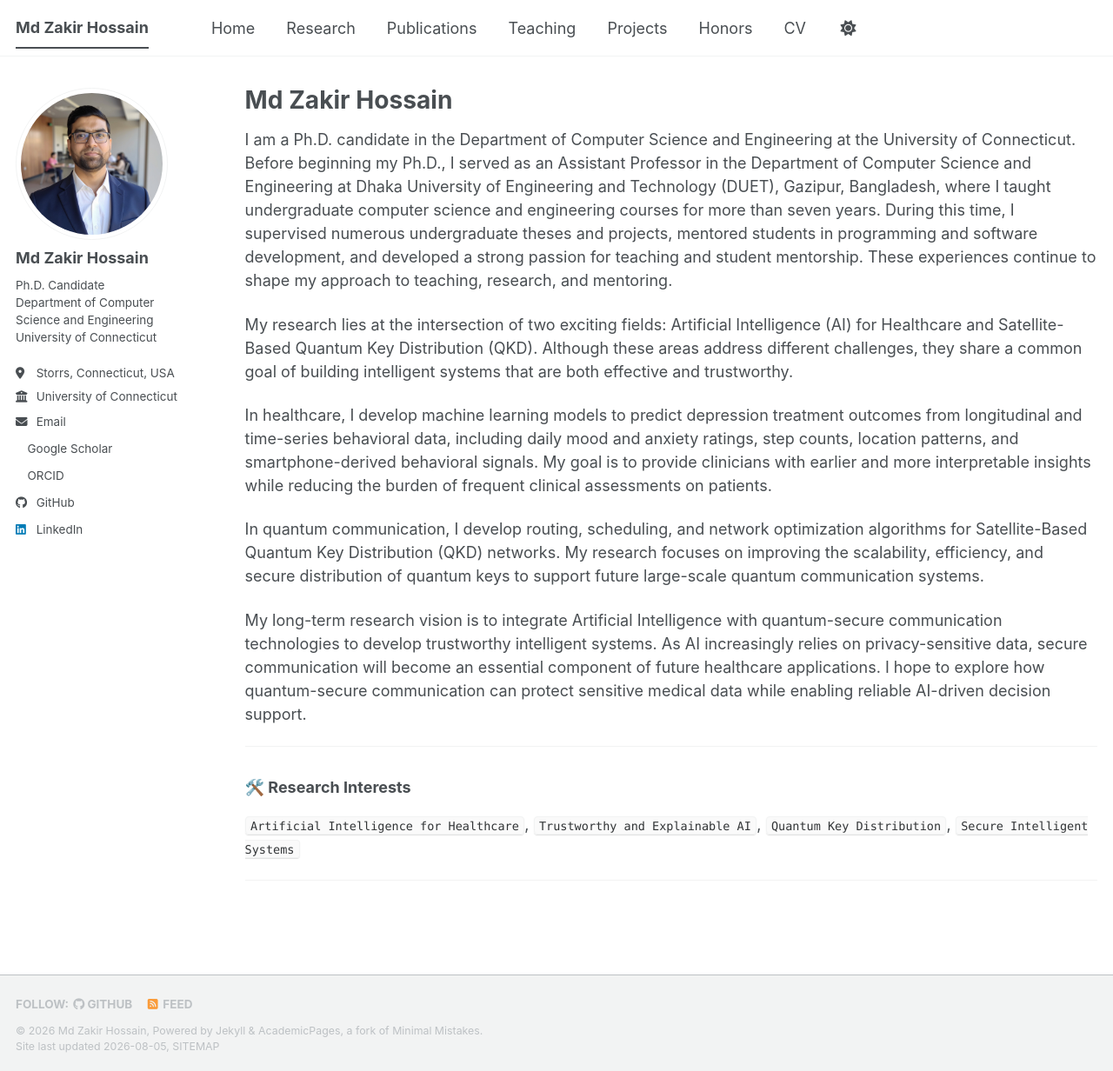
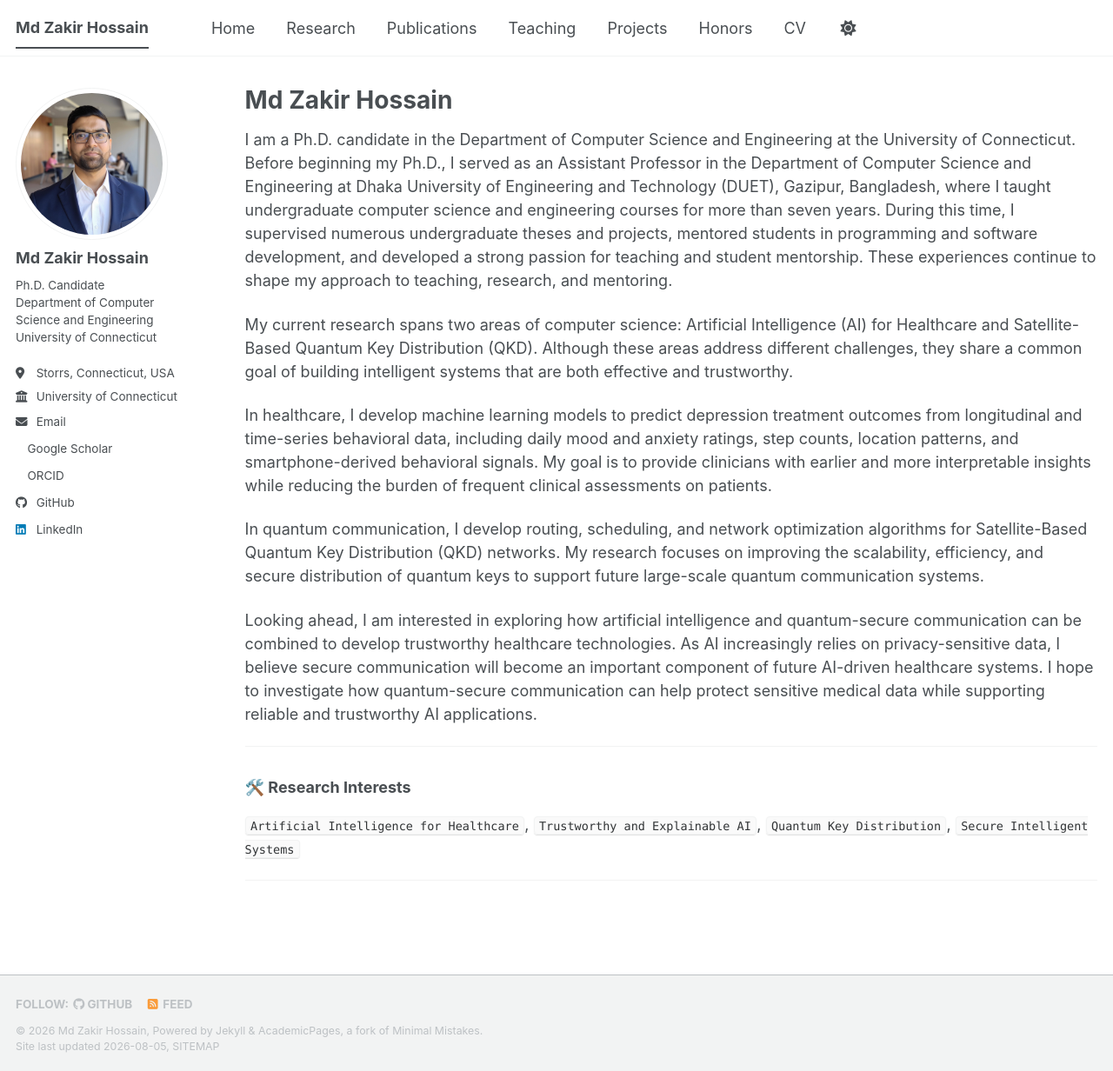
Before and after one commit to zakir-uconn/zakir-uconn.github.io, a Jekyll site: the page built from index.md, in a window 1280 px wide and 1232 px high. Shown: the whole window at 87% size. Built offline with Jekyll 4.4.1, drawn with Linux system fonts in a browser that asks for light colours; a style sheet for code colours, icons or effects is not loaded.

Commit message:
Revise research description and future vision
Rephrase sections for clarity and update research vision.

```diff
--- a/index.md
+++ b/index.md
@@ -6,13 +6,13 @@ author_profile: true
 ---
 I am a Ph.D. candidate in the Department of Computer Science and Engineering at the University of Connecticut. Before beginning my Ph.D., I served as an Assistant Professor in the Department of Computer Science and Engineering at Dhaka University of Engineering and Technology (DUET), Gazipur, Bangladesh, where I taught undergraduate computer science and engineering courses for more than seven years. During this time, I supervised numerous undergraduate theses and projects, mentored students in programming and software development, and developed a strong passion for teaching and student mentorship. These experiences continue to shape my approach to teaching, research, and mentoring.
 
-My research lies at the intersection of two exciting fields: Artificial Intelligence (AI) for Healthcare and Satellite-Based Quantum Key Distribution (QKD). Although these areas address different challenges, they share a common goal of building intelligent systems that are both effective and trustworthy.
+My current research spans two areas of computer science: Artificial Intelligence (AI) for Healthcare and Satellite-Based Quantum Key Distribution (QKD). Although these areas address different challenges, they share a common goal of building intelligent systems that are both effective and trustworthy.
 
 In healthcare, I develop machine learning models to predict depression treatment outcomes from longitudinal and time-series behavioral data, including daily mood and anxiety ratings, step counts, location patterns, and smartphone-derived behavioral signals. My goal is to provide clinicians with earlier and more interpretable insights while reducing the burden of frequent clinical assessments on patients.
 
 In quantum communication, I develop routing, scheduling, and network optimization algorithms for Satellite-Based Quantum Key Distribution (QKD) networks. My research focuses on improving the scalability, efficiency, and secure distribution of quantum keys to support future large-scale quantum communication systems.
 
-My long-term research vision is to integrate Artificial Intelligence with quantum-secure communication technologies to develop trustworthy intelligent systems. As AI increasingly relies on privacy-sensitive data, secure communication will become an essential component of future healthcare applications. I hope to explore how quantum-secure communication can protect sensitive medical data while enabling reliable AI-driven decision support.
+Looking ahead, I am interested in exploring how artificial intelligence and quantum-secure communication can be combined to develop trustworthy healthcare technologies. As AI increasingly relies on privacy-sensitive data, I believe secure communication will become an important component of future AI-driven healthcare systems. I hope to investigate how quantum-secure communication can help protect sensitive medical data while supporting reliable and trustworthy AI applications.
 
 ---
 
```
